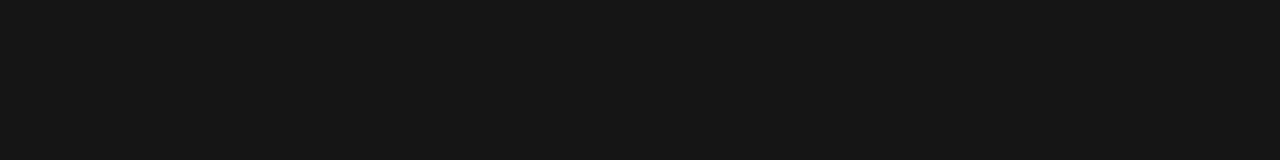
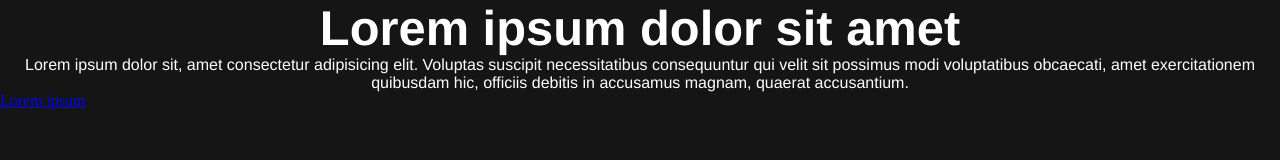
Before and after one commit to jas9n/playground, a website built with Vite: page project/index.html in a window 1280 px wide. Shown: the top 160 px of the page. Built offline with nearby package versions, Linux system fonts and the light colour scheme; files whose address does not match are found by name.

Commit message:
Update index.html

```diff
--- a/project/index.html
+++ b/project/index.html
@@ -7,7 +7,14 @@
     <title>Document</title>
 </head>
 <body>
+    <main class="content">
+        <h1 class="anim1"><span>Lorem ipsum dolor</span> <span>sit amet</span></h1>
+        <p class="anim1">Lorem ipsum dolor sit, amet consectetur adipisicing elit. Voluptas suscipit necessitatibus consequuntur qui velit sit possimus modi voluptatibus obcaecati, amet exercitationem quibusdam hic, officiis debitis in accusamus magnam, quaerat accusantium.</p>
+        <a class="anim1" href="#" id="cta">Lorem ipsum</a>
+    </main>
+    <aside>
 
+    </aside>
     <script src="./js/main.js" type="module"></script>
 </body>
 </html>
```
